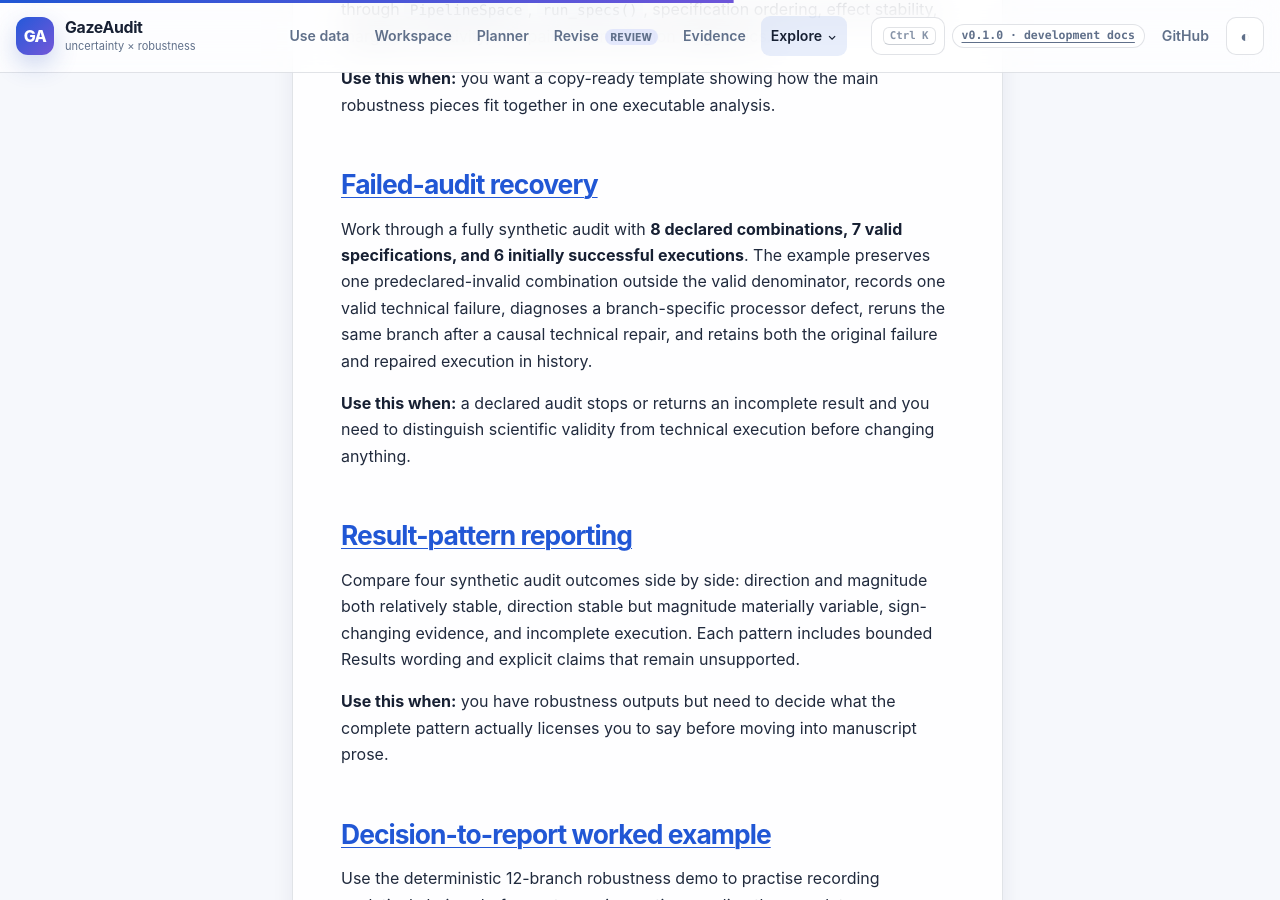
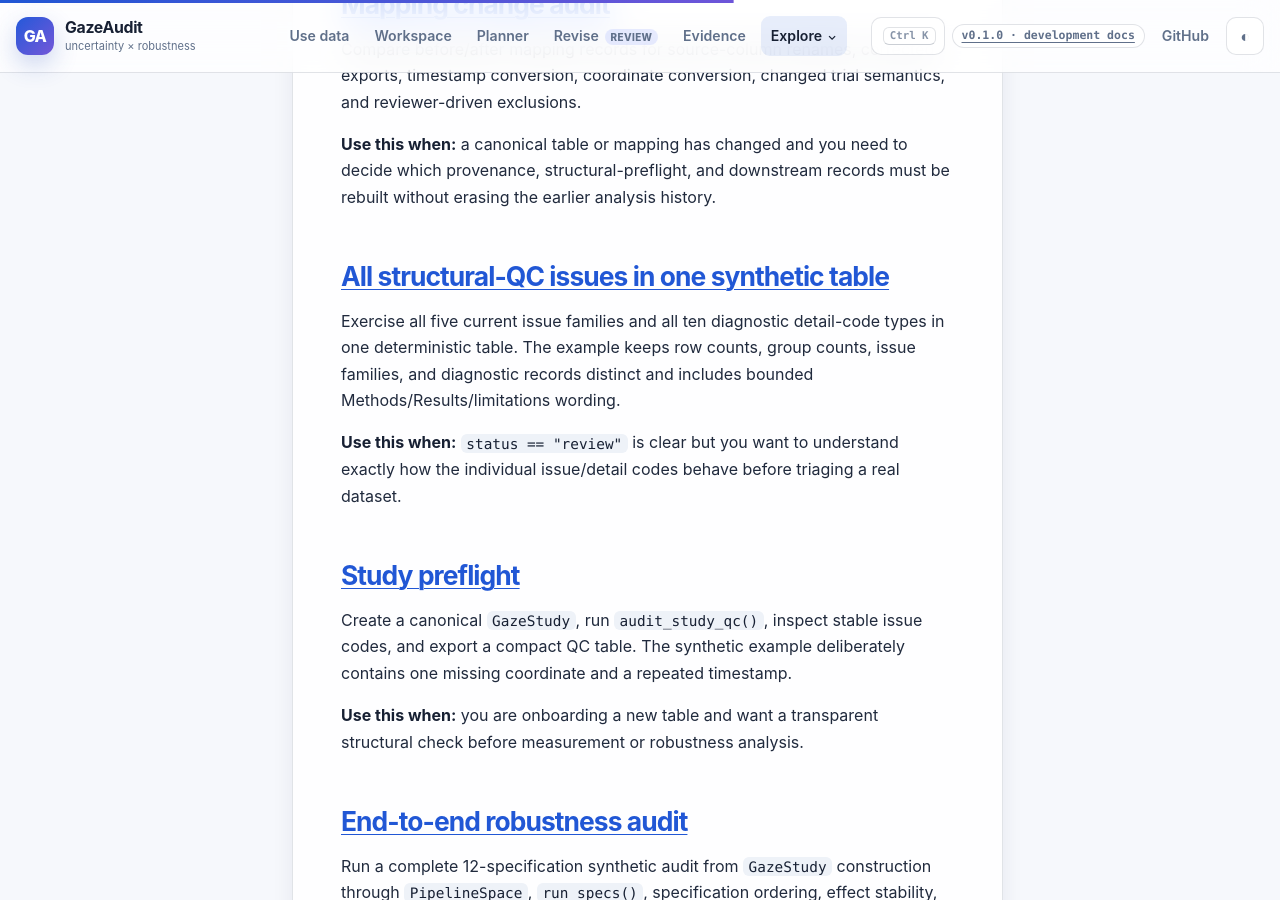
Before and after one commit to stefanosbalaskas/GazeAudit, a Jekyll site: the page built from docs/examples/index.md, in a window 1280 px wide and 900 px high, scrolled down 8020 px. Built offline with Jekyll 4.4.1, drawn with Linux system fonts in a browser that asks for light colours; some of the changed text lies outside the part shown.

Commit message:
docs: surface all structural QC issues example

```diff
--- a/docs/examples/index.md
+++ b/docs/examples/index.md
@@ -142,6 +142,12 @@
     <p>Compare column renames, corrected exports, unit and coordinate conversions, changed trial semantics, and scientific exclusions without rewriting the earlier record.</p>
     <p><a href="data-mapping-change-audit/">Mapping change audit →</a></p>
   </article>
+  <article class="card">
+    <div class="card-icon" aria-hidden="true">22</div>
+    <h3>Exercise every structural-QC issue family</h3>
+    <p>Use one synthetic table to trigger all five issue families and all ten current detail-code types, then practise diagnosis, decision recording, rerun scope, reporting, and limitations.</p>
+    <p><a href="all-structural-qc-issues/">All structural-QC issues →</a></p>
+  </article>
 </div>
 
 <div class="callout info">
@@ -206,6 +212,12 @@
 Compare before/after mapping records for source-column renames, corrected exports, timestamp conversion, coordinate conversion, changed trial semantics, and reviewer-driven exclusions.
 
 **Use this when:** a canonical table or mapping has changed and you need to decide which provenance, structural-preflight, and downstream records must be rebuilt without erasing the earlier analysis history.
+
+## [All structural-QC issues in one synthetic table](all-structural-qc-issues/)
+
+Exercise all five current issue families and all ten diagnostic detail-code types in one deterministic table. The example keeps row counts, group counts, issue families, and diagnostic records distinct and includes bounded Methods/Results/limitations wording.
+
+**Use this when:** `status == "review"` is clear but you want to understand exactly how the individual issue/detail codes behave before triaging a real dataset.
 
 ## [Study preflight](study-preflight/)
 
```
